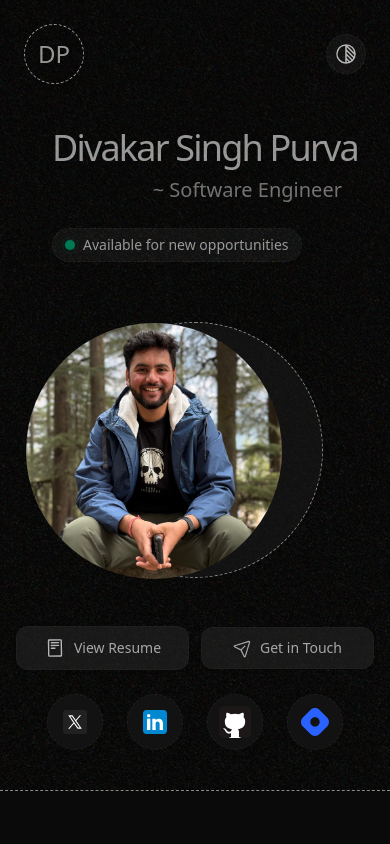
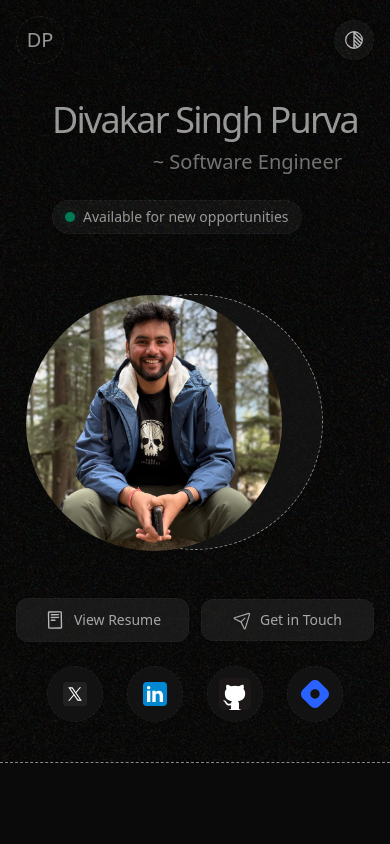
Before and after one commit to divakardsp/Portfolio-2, a Next.js app: page / in a window 390 px wide. Shown: the top 844 px of the page. Built offline with nearby package versions, Linux system fonts and the light colour scheme.

Commit message:
refactor: enhance portfolio components with motion animations and responsive design improvements

```diff
--- a/components/left/Initial.tsx
+++ b/components/left/Initial.tsx
@@ -8,19 +8,19 @@ function Initial() {
     const isDark = resolvedTheme === "dark";
     return (
         <>
-            <div className="m-4 lg:m-8 flex justify-between items-center">
-                <div className="h-15 w-15 p-2 text-2xl text-foreground border border-1 border-dashed rounded-full  flex justify-center items-center">
+            <div className="mx-2 sm:mx-4 lg:m-8 my-2 sm:my-3 flex justify-between items-center">
+                <div className="h-12 w-12 sm:h-14 sm:w-14 lg:h-15 lg:w-15 p-2 text-xl sm:text-2xl font-medium text-foreground border border-dashed border-border rounded-full flex justify-center items-center transition-all duration-200">
                     DP
                 </div>
 
                 <button
-                    className="lg:hidden h-10 w-10 rounded-full border border-dashed border-border bg-surface cursor-pointer hover:scale-110 flex justify-center items-center transition-transform duration-[200ms] ease-in"
+                    className="lg:hidden h-10 w-10 rounded-full border border-dashed border-border bg-surface cursor-pointer hover:scale-110 active:scale-90 flex justify-center items-center transition-all duration-200 shadow-sm"
                     onClick={() => setTheme(isDark ? "light" : "dark")}
                     aria-label="Toggle Theme"
                 >
                     <CircleHalfTiltIcon
-                        size={24}
-                        className="rotate-[-45deg] text-foreground"
+                        size={22}
+                        className="rotate-[-45deg] text-foreground transition-transform duration-300"
                     />
                 </button>
             </div>
```
